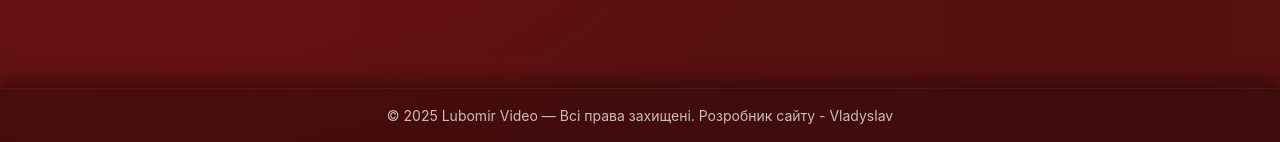
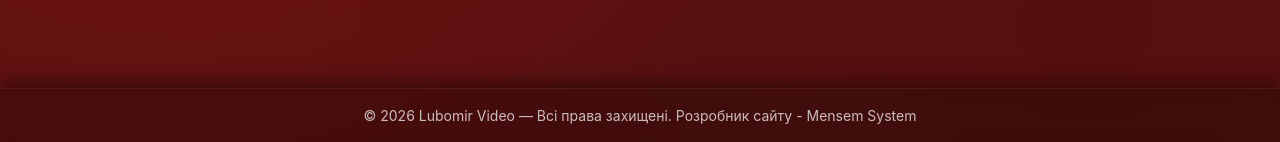
Before and after one commit to VMensem/LubomirVideoV2, a Flask app: page /contact in a window 1280 px wide. Shown: the part 658-800 px from the top of the page. Run offline with Flask 3, Linux system fonts and the light colour scheme.

Commit message:
Update footer copyright year and developer link

```diff
--- a/templates/base.html
+++ b/templates/base.html
@@ -35,7 +35,7 @@
 
 <footer class="site-footer">
   <div class="container">
-    <p>© 2025 <a href="/">Lubomir Video</a> — Всі права захищені. Розробник сайту - <a href="https://t.me/vladlotto">Vladyslav</a></p>
+    <p>© 2026 <a href="/">Lubomir Video</a> — Всі права захищені. Розробник сайту - <a href="https://mensem.fun">Mensem System</a></p>
   </div>
 </footer>
 
```
